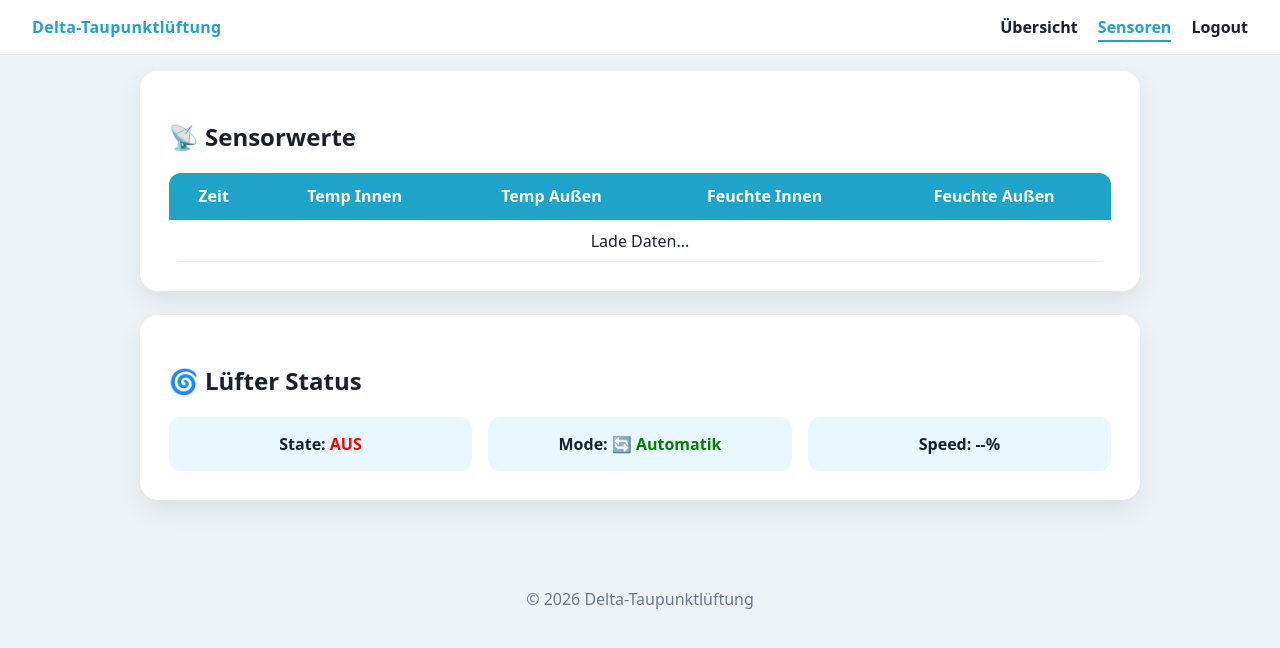
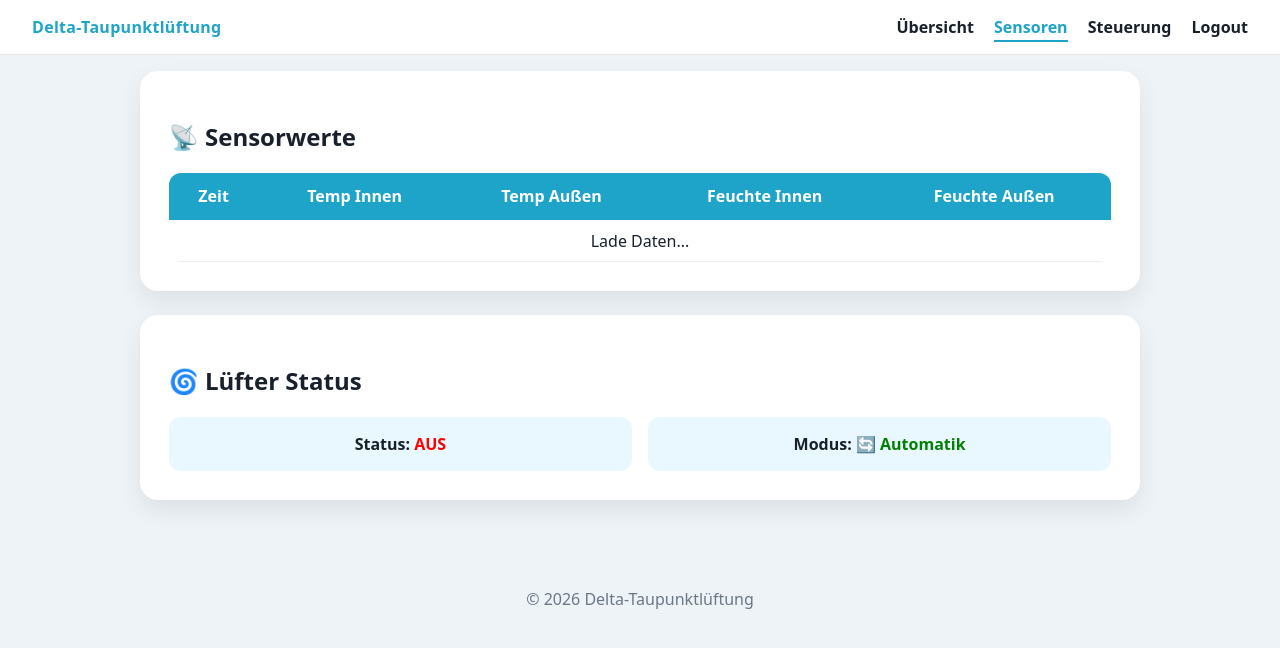
Before and after one commit to FrankyFriday/deltataupunktlueftung, a Flask app: page /sensoren in a window 1280 px wide. Shown: the top 648 px of the page. Run offline with Flask 3, Linux system fonts and the light colour scheme; the visitor is signed in with stand-in values (Sample User, id 1); data that the repository does not hold is empty.

Commit message:
Update sensoren.html

```diff
--- a/website/templates/sensoren.html
+++ b/website/templates/sensoren.html
@@ -15,6 +15,7 @@
     <div>
         <a href="/index">Übersicht</a>
         <a href="/sensoren" class="active">Sensoren</a>
+        <a href="/steuerung">Steuerung</a>
         <a href="/logout">Logout</a>
     </div>
 </nav>
@@ -45,9 +46,8 @@
         <h2>🌀 Lüfter Status</h2>
 
         <div class="fan-grid">
-            <div>State: <b id="fan_state">--</b></div>
-            <div>Mode: <b id="fan_mode">--</b></div>
-            <div>Speed: <b id="fan_speed">--</b>%</div>
+            <div>Status: <b id="fan_state">--</b></div>
+            <div>Modus: <b id="fan_mode">--</b></div>
         </div>
     </section>
 
```
